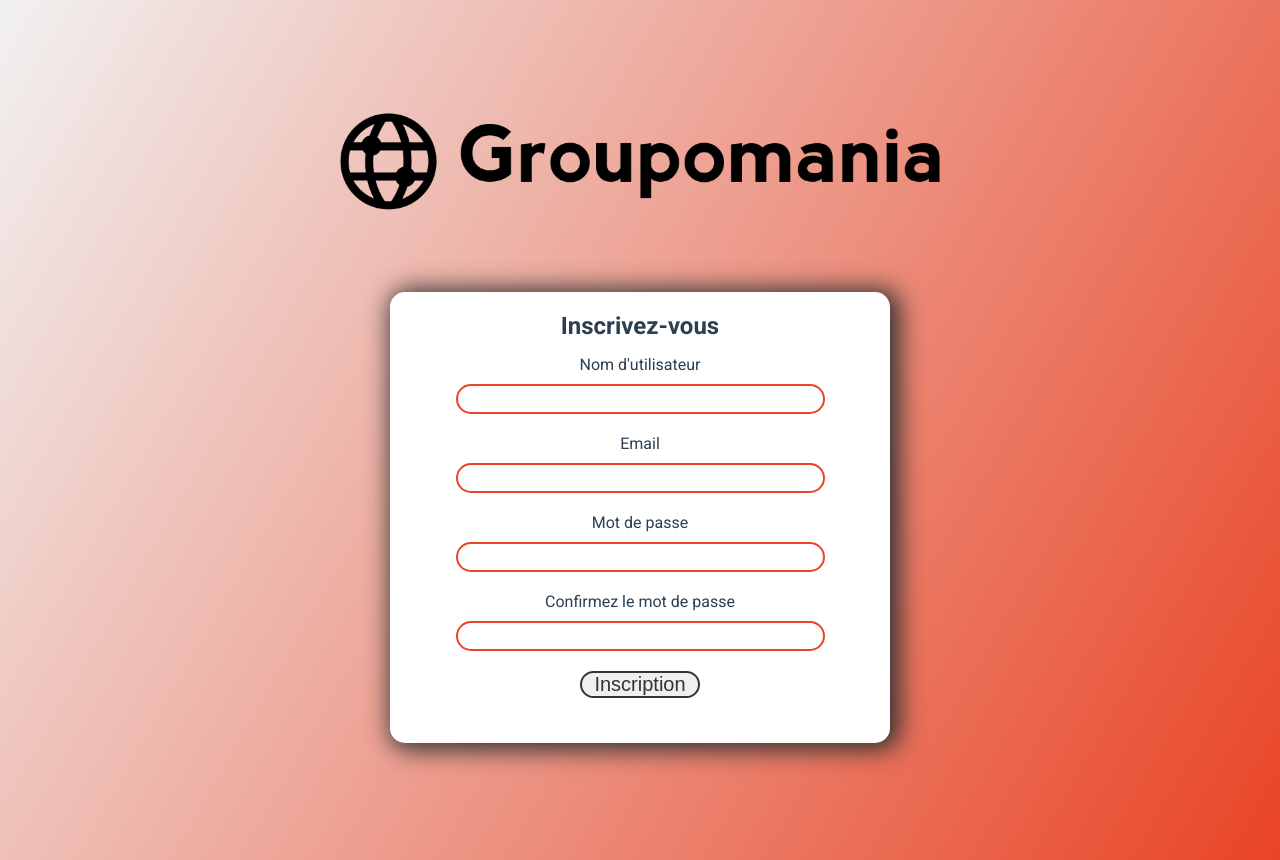
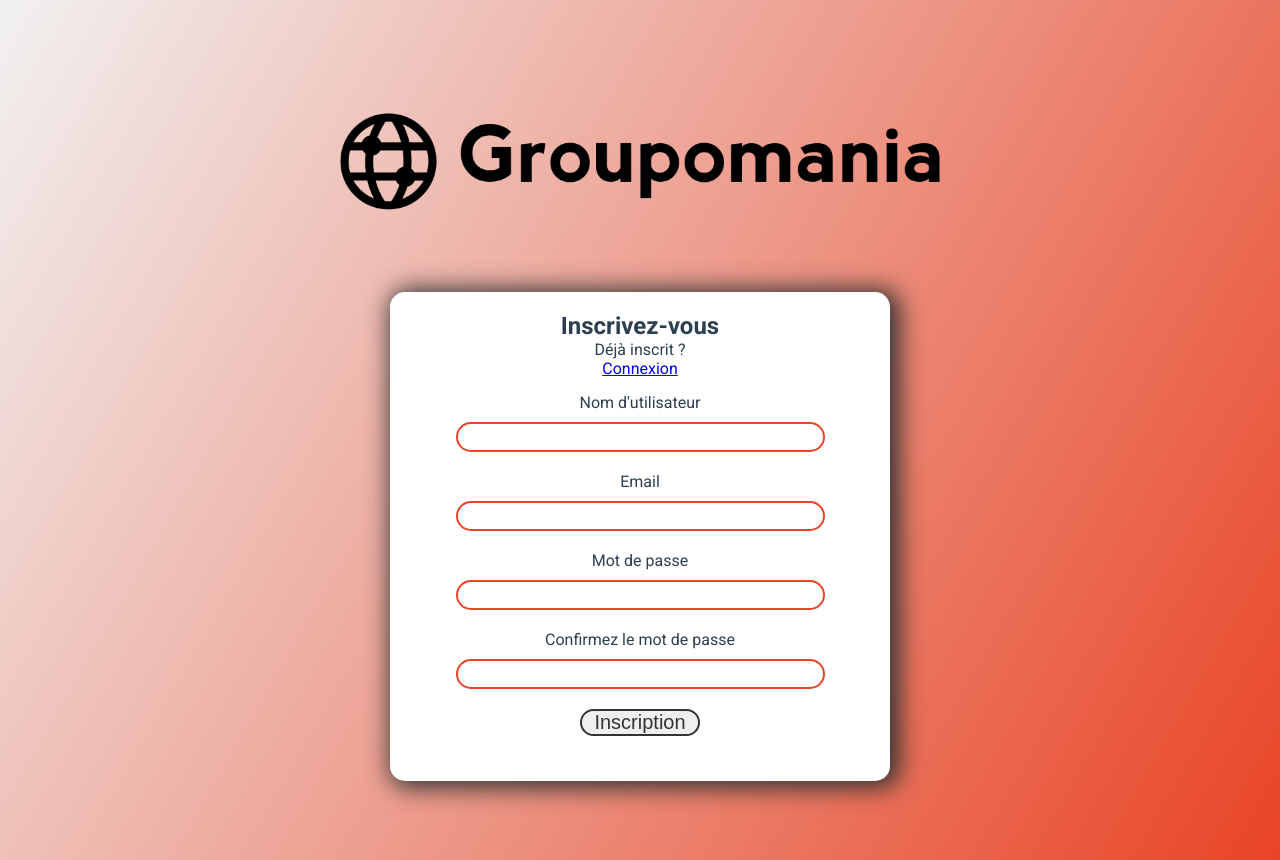
Before and after one commit to fabiandeneuville/FabianDeneuville_7_28032022, a Vue app in the folder frontend/: page / in a window 1280 px wide. Built offline with nearby package versions, Linux system fonts and the light colour scheme.

Commit message:
Working on signup

```diff
--- a/frontend/src/components/Signup.vue
+++ b/frontend/src/components/Signup.vue
@@ -2,6 +2,12 @@
     <div class="signup">
         <form class="signup__form">
             <h2>Inscrivez-vous</h2>
+
+            <div>
+                <p>Déjà inscrit ?</p>
+                <router-link to="/login">Connexion</router-link>
+            </div>
+
 
             <label class="signup__form__label" for="username">Nom d'utilisateur</label>
             <input class="signup__form__input" v-model="username" type="text" id="username">
@@ -39,6 +45,10 @@
             }
         },
         methods: {
+            toLoginIn: function(){
+                window.location.href="/login"
+            },
+
             signingUp: function(){
                 axios
                 .post('http://localhost:3000/api/user/signup', {
@@ -49,6 +59,7 @@
                 })
                 .then(response => {
                     this.apiResponseMessage = "Inscription réussie"
+                    setTimeout(this.toLoginIn, 1000)
                 })
                 .catch(error => {
                     console.log(error)
```
